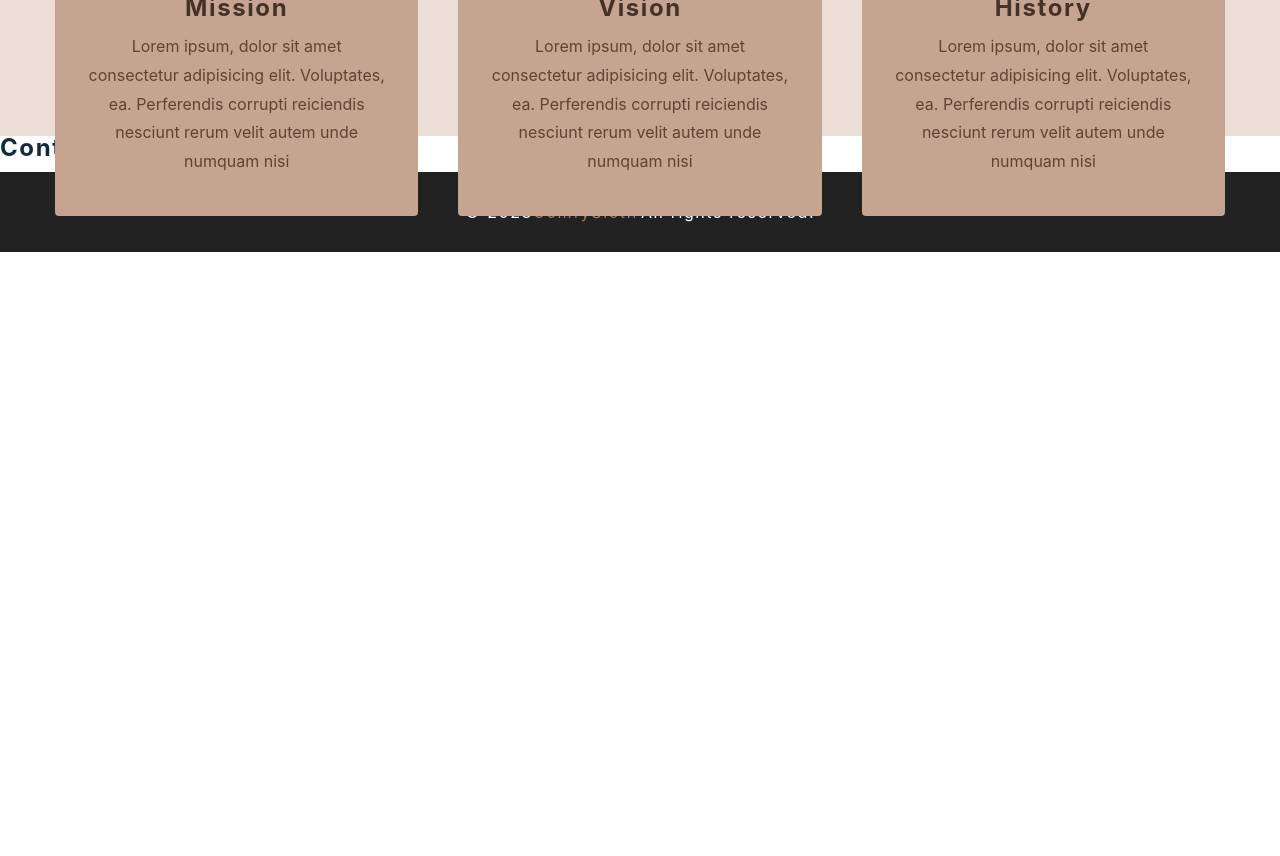
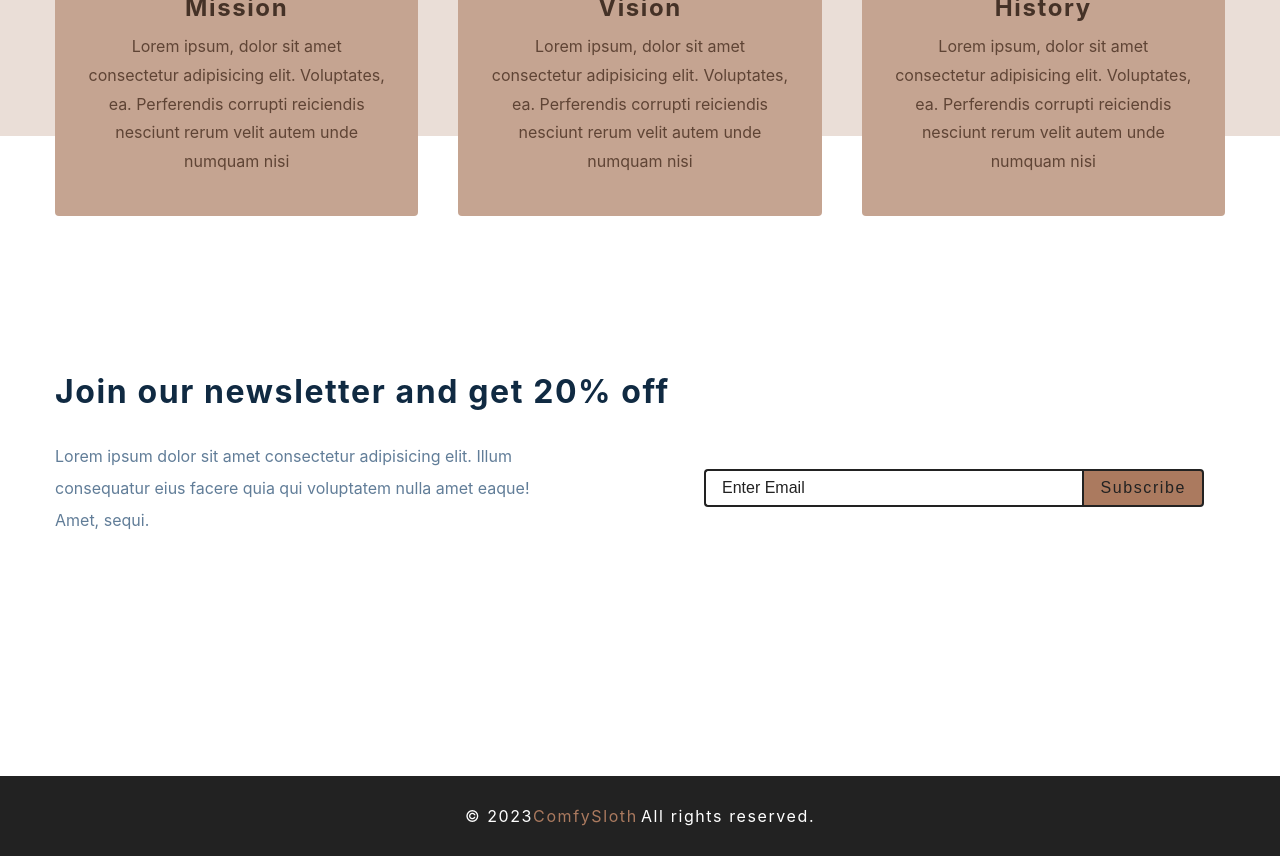
Before and after one commit to brunoanunciacaosouza/comfy-sloth, a React (Create React App) app: page / in a window 1280 px wide. Shown: the part 1200-2056 px from the top of the page. Before the commit the page ends 1452 px from the top, so only its background shows below. Built offline with nearby package versions, Linux system fonts and the light colour scheme.

Commit message:
home page contact

```diff
--- a/src/components/Contact.jsx
+++ b/src/components/Contact.jsx
@@ -1,9 +1,32 @@
-import React from 'react'
-import styled from 'styled-components'
+import React from 'react';
+import styled from 'styled-components';
 
 const Contact = () => {
-  return <h4>contact section</h4>
-}
+  return (
+    <Wrapper>
+      <div className='section-center'>
+        <h3>Join our newsletter and get 20% off</h3>
+        <div className='content'>
+          <p>
+            Lorem ipsum dolor sit amet consectetur adipisicing elit. Illum
+            consequatur eius facere quia qui voluptatem nulla amet eaque! Amet,
+            sequi.
+          </p>
+          <form className='contact-form'>
+            <input
+              type='email'
+              className='form-input'
+              placeholder='enter email'
+            />
+            <button className='submit-btn' type='submit'>
+              subscribe
+            </button>
+          </form>
+        </div>
+      </div>
+    </Wrapper>
+  );
+};
 const Wrapper = styled.section`
   padding: 5rem 0;
   h3 {
@@ -67,6 +90,6 @@
   @media (min-width: 1280px) {
     padding: 15rem 0;
   }
-`
+`;
 
-export default Contact
+export default Contact;
```
